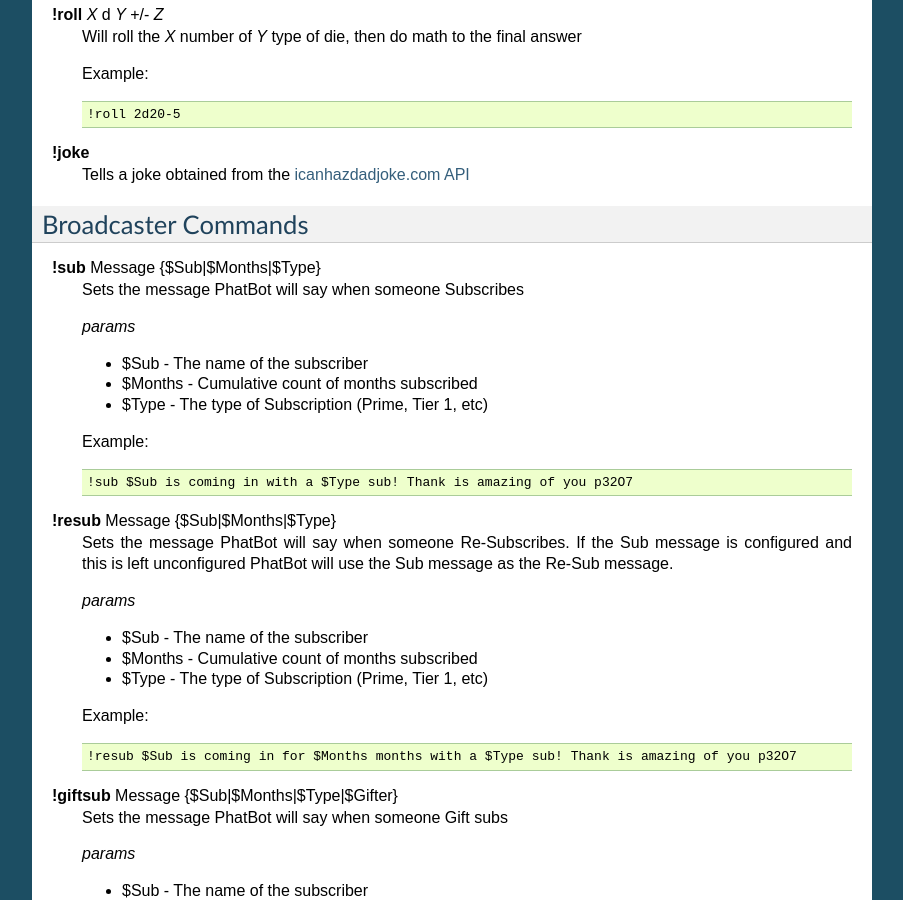
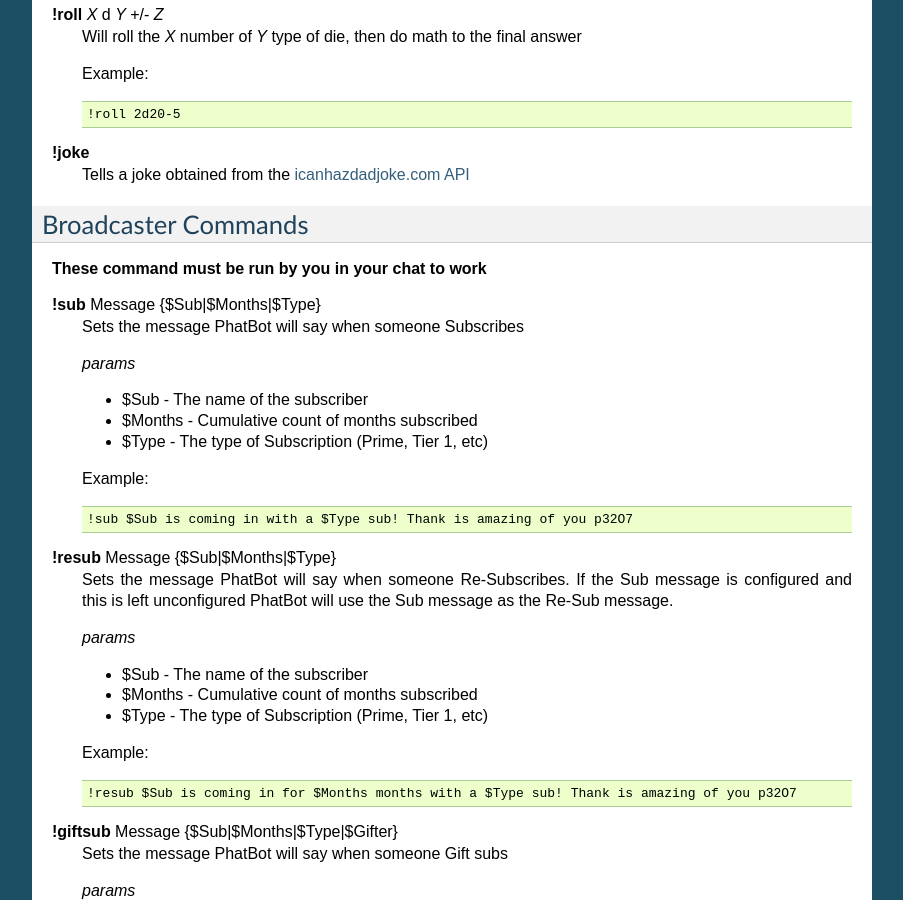
Before and after one commit to Phat32/PhatBot-Docs, a Sphinx documentation site: the page built from docs/pages/twitch/commands.rst, in a window 1280 px wide and 900 px high, scrolled down 339 px. Shown: the whole window, without its empty margins (198-1101 px from the left). Built offline with Sphinx 7.4.7, drawn with Linux system fonts in a browser that asks for light colours.

Commit message:
Added disclaimer

```diff
--- a/docs/pages/twitch/commands.rst
+++ b/docs/pages/twitch/commands.rst
@@ -34,6 +34,8 @@ __ joke_
 
 Broadcaster Commands
 --------------------
+
+**These command must be run by you in your chat to work**
 
 **!sub** Message {$Sub|$Months|$Type}
   Sets the message PhatBot will say when someone Subscribes
```
